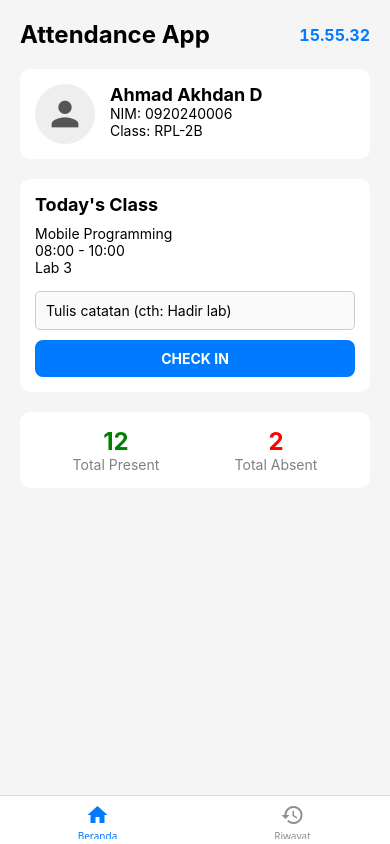
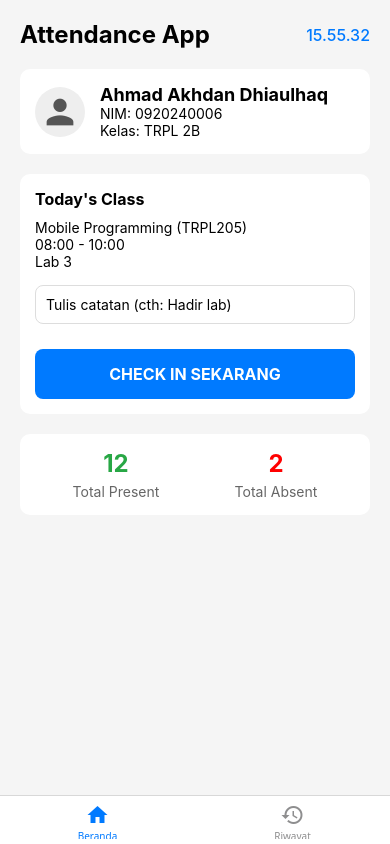
Before and after one commit to AhmadAkhdan/AttendanceApp, a React Native app: screen /HistoryList in a window 390 px wide. Built offline with nearby package versions, Linux system fonts and the light colour scheme.

Commit message:
Refactoring Using a Database

```diff
--- a/App.js
+++ b/App.js
@@ -3,6 +3,7 @@ import { NavigationContainer } from '@react-navigation/native';
 import { createBottomTabNavigator } from '@react-navigation/bottom-tabs';
 import { createNativeStackNavigator } from '@react-navigation/native-stack';
 import { MaterialIcons } from '@expo/vector-icons';
+import { AuthProvider } from './context/AuthContext';
 
 import Home from './pages/Home';
 import HistoryScreen from './pages/HistoryScreen';
@@ -22,6 +23,8 @@ function HistoryStack() {
 
 export default function App() {
   return (
+    // Tambahkan AuthProvider di sini untuk membungkus NavigationContainer
+    <AuthProvider>
       <NavigationContainer>
         <Tab.Navigator screenOptions={{ tabBarActiveTintColor: '#007AFF', headerShown: false }}>
           <Tab.Screen
@@ -42,5 +45,6 @@ export default function App() {
           />
         </Tab.Navigator>
       </NavigationContainer>
+    </AuthProvider>
   );
 }
--- /dev/null
+++ b/context/AuthContext.js
@@ -0,0 +1,17 @@
+import React, { createContext, useState } from 'react';
+
+export const AuthContext = createContext();
+
+export const AuthProvider = ({ children }) => {
+  // Data akun yang sedang login
+  const [userData] = useState({
+    nim_mhs: "0920240006",
+    nama: "Ahmad Akhdan Dhiaulhaq"
+  });
+
+  return (
+    <AuthContext.Provider value={{ userData }}>
+      {children}
+    </AuthContext.Provider>
+  );
+};
--- a/pages/DetailScreen.js
+++ b/pages/DetailScreen.js
@@ -1,4 +1,4 @@
-import React from "react";
+import React from 'react';
 import { View, Text, SafeAreaView, StyleSheet } from 'react-native';
 
 export default function DetailScreen({ route }) {
@@ -16,19 +16,25 @@ export default function DetailScreen({ route }) {
 
         <View style={styles.row}>
           <Text style={styles.label}>Status:</Text>
-          <Text style={[styles.value, dataPresensi.status === "Present" ? styles.present : styles.absent]}>
+          <Text style={[
+            styles.value,
+            dataPresensi.status === 'Present' ? styles.present :
+            dataPresensi.status === 'Late' ? styles.late : styles.absent
+          ]}>
             {dataPresensi.status}
           </Text>
         </View>
 
         <View style={styles.row}>
           <Text style={styles.label}>Ruangan:</Text>
-          <Text style={styles.value}>{dataPresensi.room}</Text>
+          {/* Ini yang bikin kosong tadi, sekarang udah diganti jadi 'ruangan' */}
+          <Text style={styles.value}>{dataPresensi.ruangan}</Text>
         </View>
 
         <View style={styles.row}>
           <Text style={styles.label}>Dosen Pengampu:</Text>
-          <Text style={styles.value}>{dataPresensi.lecturer}</Text>
+          {/* Ini juga diganti jadi 'dosenPengampu' */}
+          <Text style={styles.value}>{dataPresensi.dosenPengampu}</Text>
         </View>
       </View>
     </SafeAreaView>
@@ -36,12 +42,13 @@ export default function DetailScreen({ route }) {
 }
 
 const styles = StyleSheet.create({
-  container: { flex: 1, backgroundColor: "#F5F5F5", padding: 20 },
-  card: { backgroundColor: "white", padding: 20, borderRadius: 10, elevation: 3 },
-  title: { fontSize: 22, fontWeight: "bold", borderBottomWidth: 1, borderBottomColor: '#eee', paddingBottom: 15, marginBottom: 15 },
-  row: { flexDirection: 'row', justifyContent: 'space-between', marginBottom: 12 },
-  label: { fontSize: 16, color: "gray" },
-  value: { fontSize: 16, fontWeight: "bold", color: "#333" },
-  present: { color: "green" },
-  absent: { color: "red" }
+  container: { flex: 1, backgroundColor: '#F5F5F5', padding: 20 },
+  card: { backgroundColor: '#FFF', padding: 20, borderRadius: 10, elevation: 2 },
+  title: { fontSize: 20, fontWeight: 'bold', marginBottom: 20, color: '#333' },
+  row: { flexDirection: 'row', justifyContent: 'space-between', marginBottom: 15 },
+  label: { fontSize: 16, color: '#666' },
+  value: { fontSize: 16, fontWeight: 'bold', color: '#333' },
+  present: { color: '#28A745' },
+  late: { color: '#FD7E14' },
+  absent: { color: '#DC3545' }
 });
--- a/pages/HistoryScreen.js
+++ b/pages/HistoryScreen.js
@@ -1,59 +1,69 @@
-import React, { useState, useEffect } from "react";
-import {
-  View,
-  Text,
-  SafeAreaView,
-  StyleSheet,
-  FlatList,
-  TouchableOpacity,
-  ActivityIndicator
-} from 'react-native';
+import React, { useState, useCallback, useContext } from 'react';
+import { View, Text, SafeAreaView, StyleSheet, FlatList, TouchableOpacity, ActivityIndicator } from 'react-native';
 import { MaterialIcons } from '@expo/vector-icons';
+import { useFocusEffect } from '@react-navigation/native';
+import { AuthContext } from '../context/AuthContext';
 
 export default function HistoryScreen({ navigation }) {
+  const { userData } = useContext(AuthContext);
+
   const [historyData, setHistoryData] = useState([]);
   const [isLoading, setIsLoading] = useState(false);
   const [isRefreshing, setIsRefreshing] = useState(false);
-  const [page, setPage] = useState(1);
 
-  const fetchAttendanceData = (isInitial = false) => {
-    if (isLoading) return;
+  // Pagination State
+  const [page, setPage] = useState(0);
+  const [isLastPage, setIsLastPage] = useState(false);
+
+  // URL Backend (Pakai IP Laptop)
+  const BASE_URL = "http://192.168.1.106:8080/api/presensi";
+
+  // FUNGSI GET API DENGAN PAGINATION
+  const fetchAttendanceData = async (targetPage = 0) => {
+    if (isLoading || (isLastPage && targetPage !== 0)) return;
 
     setIsLoading(true);
 
-    setTimeout(() => {
-      const newItems = [];
-      const startIdx = isInitial ? 0 : historyData.length;
+    try {
+      // Memanggil API Spring Boot
+      const response = await fetch(`${BASE_URL}/history/${userData.nim_mhs}?page=${targetPage}&size=10`);
+      const json = await response.json();
 
-      for (let i = 1; i <= 10; i++) {
-        newItems.push({
-          id: (startIdx + i).toString(),
-          course: `Mata Kuliah #${startIdx + i}`,
-          date: "2026-04-14",
-          status: i % 3 === 0 ? "Absent" : "Present",
-          room: "Lab 3",
-          lecturer: "Dosen Pengampu"
-        });
+      // Spring Boot Pageable menyimpan array di dalam properti 'content'
+      const newItems = json.content;
+
+      if (targetPage === 0) {
+        setHistoryData(newItems); // Refresh halaman awal
+      } else {
+        setHistoryData(prev => [...prev, ...newItems]); // Append (Load More)
       }
 
-      setHistoryData(isInitial ? newItems : [...historyData, ...newItems]);
+      setPage(targetPage);
+      setIsLastPage(json.last); // 'last' adalah boolean dari Spring Boot
+
+    } catch (error) {
+      console.error("Gagal tarik data:", error);
+    } finally {
       setIsLoading(false);
       setIsRefreshing(false);
-    }, 1500);
+    }
   };
 
-  useEffect(() => {
-    fetchAttendanceData(true);
-  }, []);
+  // Otomatis refresh saat Tab History dibuka
+  useFocusEffect(
+    useCallback(() => {
+      fetchAttendanceData(0);
+    }, [])
+  );
 
   const onRefresh = () => {
     setIsRefreshing(true);
-    fetchAttendanceData(true);
+    fetchAttendanceData(0);
   };
 
   const handleLoadMore = () => {
-    if (historyData.length >= 10 && !isLoading) {
-      fetchAttendanceData(false);
+    if (!isLastPage && !isLoading) {
+      fetchAttendanceData(page + 1);
     }
   };
 
@@ -64,9 +74,9 @@ export default function HistoryScreen({ navigation }) {
     >
       <View style={{ flex: 1 }}>
         <Text style={styles.course}>{item.course}</Text>
-        <Text style={styles.date}>{item.date}</Text>
+        <Text style={styles.date}>{item.date} | {item.jamPresensi}</Text>
       </View>
-      <Text style={item.status === "Present" ? styles.present : styles.absent}>
+      <Text style={item.status === "Present" ? styles.present : item.status === "Late" ? styles.late : styles.absent}>
         {item.status}
       </Text>
       <MaterialIcons name="chevron-right" size={24} color="#999" style={{ marginLeft: 10 }} />
@@ -77,8 +87,8 @@ export default function HistoryScreen({ navigation }) {
     if (!isLoading) return null;
     return (
       <View style={styles.footerLoader}>
-        <ActivityIndicator size="small" color="#0056A0" />
-        <Text style={styles.loaderText}>Memuat riwayat lama...</Text>
+        <ActivityIndicator size="small" color="#007AFF" />
+        <Text style={styles.loaderText}>Menarik data dari server...</Text>
       </View>
     );
   };
@@ -87,17 +97,16 @@ export default function HistoryScreen({ navigation }) {
     <SafeAreaView style={styles.container}>
       <FlatList
         data={historyData}
-        keyExtractor={(item) => item.id}
+        keyExtractor={(item, index) => item.id ? item.id.toString() : index.toString()}
         renderItem={renderItem}
         contentContainerStyle={styles.content}
-
         refreshing={isRefreshing}
         onRefresh={onRefresh}
         onEndReached={handleLoadMore}
         onEndReachedThreshold={0.5}
         ListFooterComponent={renderFooter}
         ListEmptyComponent={
-          !isLoading && <Text style={styles.emptyText}>Tidak ada riwayat.</Text>
+          !isLoading && <Text style={styles.emptyText}>Tidak ada riwayat absensi.</Text>
         }
       />
     </SafeAreaView>
@@ -105,27 +114,15 @@ export default function HistoryScreen({ navigation }) {
 }
 
 const styles = StyleSheet.create({
-  container: { flex: 1, backgroundColor: "#F5F5F5" },
+  container: { flex: 1, backgroundColor: '#F5F5F5' },
   content: { padding: 20 },
-  item: {
-    flexDirection: "row",
-    alignItems: "center",
-    backgroundColor: "white",
-    padding: 15,
-    borderRadius: 8,
-    marginBottom: 10,
-    elevation: 2
-  },
-  course: { fontSize: 16, fontWeight: "bold", color: "#333" },
-  date: { fontSize: 12, color: "gray", marginTop: 4 },
-  present: { color: "green", fontWeight: "bold", marginRight: 5 },
-  absent: { color: "red", fontWeight: "bold", marginRight: 5 },
-  footerLoader: {
-    paddingVertical: 20,
-    alignItems: 'center',
-    flexDirection: 'row',
-    justifyContent: 'center'
-  },
-  loaderText: { marginLeft: 10, color: '#666', fontSize: 12 },
-  emptyText: { textAlign: 'center', marginTop: 50, color: '#999' }
+  item: { flexDirection: 'row', backgroundColor: '#FFF', padding: 15, borderRadius: 10, alignItems: 'center', marginBottom: 10, elevation: 1 },
+  course: { fontSize: 16, fontWeight: 'bold', color: '#333' },
+  date: { fontSize: 14, color: '#666', marginTop: 4 },
+  present: { color: '#28A745', fontWeight: 'bold' },
+  absent: { color: '#DC3545', fontWeight: 'bold' },
+  late: { color: '#FD7E14', fontWeight: 'bold' },
+  footerLoader: { paddingVertical: 20, alignItems: 'center' },
+  loaderText: { marginTop: 10, color: '#666' },
+  emptyText: { textAlign: 'center', color: '#999', marginTop: 50, fontSize: 16 }
 });
--- a/pages/Home.js
+++ b/pages/Home.js
@@ -1,12 +1,18 @@
-import React, { useState, useEffect, useMemo, useRef } from "react";
-import { View, Text, StyleSheet, SafeAreaView, TouchableOpacity, ScrollView, Alert, TextInput } from "react-native";
-import { MaterialIcons } from "@expo/vector-icons";
+import React, { useState, useEffect, useMemo, useRef, useContext } from 'react';
+import { View, Text, SafeAreaView, StyleSheet, TouchableOpacity, ScrollView, Alert, TextInput, ActivityIndicator } from 'react-native';
+import { MaterialIcons } from '@expo/vector-icons';
+import { AuthContext } from '../context/AuthContext';
 
-const Home = () => {
+const Home = ({ navigation }) => {
+  const { userData } = useContext(AuthContext);
+
   const [isCheckedIn, setIsCheckedIn] = useState(false);
-  const [currentTime, setCurrentTime] = useState("Memuat jam...");
-  const [note, setNote] = useState("");
+  const [currentTime, setCurrentTime] = useState('Memuat jam...');
+  const [note, setNote] = useState('');
+  const [isPosting, setIsPosting] = useState(false);
   const noteInputRef = useRef(null);
+
+  const BASE_URL = "http://192.168.1.106:8080/api/presensi";
 
   const attendanceStats = useMemo(() => {
     return { totalPresent: 12, totalAbsent: 2 };
@@ -14,54 +20,86 @@ const Home = () => {
 
   useEffect(() => {
     const timer = setInterval(() => {
-      const timeString = new Date().toLocaleTimeString('id-ID', {
-        hour: '2-digit', minute: '2-digit', second: '2-digit'
-      });
-      setCurrentTime(timeString);
+      setCurrentTime(new Date().toLocaleTimeString('id-ID', { hour12: false }));
     }, 1000);
-
     return () => clearInterval(timer);
   }, []);
 
-  const handleCheckIn = () => {
-    if (isCheckedIn) {
-      Alert.alert("Perhatian", "Anda sudah melakukan Check In untuk kelas ini.");
-      return;
-    }
-
+  const handleCheckIn = async () => {
+    if (isCheckedIn) return Alert.alert("Perhatian", "Anda sudah Check In.");
     if (note.trim() === '') {
       Alert.alert("Peringatan", "Catatan kehadiran wajib diisi!");
       if (noteInputRef.current) noteInputRef.current.focus();
       return;
     }
 
+    setIsPosting(true);
+    const now = new Date();
+
+    const payload = {
+      kodeMk: "TRPL205",
+      course: "Mobile Programming",
+      status: "Present",
+      nimMhs: userData.nim_mhs,
+      pertemuanke: 6,
+      date: now.toISOString().split('T')[0],
+      jamPresensi: now.toLocaleTimeString('id-ID', { hour12: false }),
+      ruangan: "Lab Komputer 3",
+      dosenPengampu: "Tim Dosen TRPL"
+    };
+
+    try {
+      const response = await fetch(BASE_URL, {
+        method: 'POST',
+        headers: {
+          'Content-Type': 'application/json',
+          'Accept': 'application/json'
+        },
+        body: JSON.stringify(payload)
+      });
+
+      const result = await response.json();
+
+      if (response.ok) {
         setIsCheckedIn(true);
-    Alert.alert("Sukses", `Berhasil Check In pada pukul ${currentTime}`);
+        Alert.alert("Berhasil!", "Presensi masuk ke Database Java Spring.", [
+          { text: "Lihat Riwayat", onPress: () => navigation.navigate('HistoryTab') }
+        ]);
+      } else {
+        Alert.alert("Gagal", result.message || "Terjadi kesalahan di server.");
+      }
+    } catch (error) {
+      Alert.alert("Error Jaringan", "Pastikan IP Laptop benar dan Spring Boot berjalan.");
+      console.error(error);
+    } finally {
+      setIsPosting(false);
+    }
   };
 
   return (
     <SafeAreaView style={styles.container}>
       <ScrollView contentContainerStyle={styles.content}>
-
         <View style={styles.headerRow}>
           <Text style={styles.title}>Attendance App</Text>
           <Text style={styles.clockText}>{currentTime}</Text>
         </View>
 
+        {/* Student Card */}
         <View style={styles.card}>
           <View style={styles.icon}>
             <MaterialIcons name="person" size={40} color="#555" />
           </View>
           <View>
-            <Text style={styles.name}>Ahmad Akhdan D</Text>
-            <Text>NIM: 0920240006</Text>
-            <Text>Class: RPL-2B</Text>
+            <Text style={styles.name}>{userData.nama}</Text>
+            <Text>NIM: {userData.nim_mhs}</Text>
+            <Text>Kelas: TRPL 2B</Text>
           </View>
         </View>
 
+        {/* Today's Class */}
         <View style={styles.classCard}>
           <Text style={styles.subtitle}>Today's Class</Text>
-          <Text>Mobile Programming</Text>
+          <Text>Mobile Programming (TRPL205)</Text>
           <Text>08:00 - 10:00</Text>
           <Text>Lab 3</Text>
 
@@ -75,17 +113,22 @@ const Home = () => {
             />
           )}
 
+          {isPosting ? (
+            <ActivityIndicator size="large" color="#007AFF" style={{ marginTop: 15 }} />
+          ) : (
             <TouchableOpacity
               style={[styles.button, isCheckedIn ? styles.buttonDisabled : styles.buttonActive]}
               onPress={handleCheckIn}
               disabled={isCheckedIn}
             >
               <Text style={styles.buttonText}>
-              {isCheckedIn ? "CHECKED IN" : "CHECK IN"}
+                {isCheckedIn ? "CHECKED IN" : "CHECK IN SEKARANG"}
               </Text>
             </TouchableOpacity>
+          )}
         </View>
 
+        {/* Stats Card */}
         <View style={styles.statsCard}>
           <View style={styles.statBox}>
             <Text style={styles.statNumber}>{attendanceStats.totalPresent}</Text>
@@ -96,32 +139,31 @@ const Home = () => {
             <Text style={styles.statLabel}>Total Absent</Text>
           </View>
         </View>
-
       </ScrollView>
     </SafeAreaView>
   );
 };
 
 const styles = StyleSheet.create({
-  container: { flex: 1, backgroundColor: "#F5F5F5" },
-  content: { padding: 20, paddingBottom: 40 },
+  container: { flex: 1, backgroundColor: '#F5F5F5' },
+  content: { padding: 20 },
   headerRow: { flexDirection: 'row', justifyContent: 'space-between', alignItems: 'center', marginBottom: 20 },
-  title: { fontSize: 24, fontWeight: "bold" },
-  clockText: { fontSize: 16, fontWeight: 'bold', color: '#007AFF', fontVariant: ['tabular-nums'] },
-  card: { flexDirection: "row", backgroundColor: "white", padding: 15, borderRadius: 10, marginBottom: 20 },
-  icon: { width: 60, height: 60, borderRadius: 30, backgroundColor: "#eee", alignItems: "center", justifyContent: "center", marginRight: 15 },
-  name: { fontSize: 18, fontWeight: "bold" },
-  classCard: { backgroundColor: "white", padding: 15, borderRadius: 10, marginBottom: 20 },
-  subtitle: { fontSize: 18, fontWeight: "bold", marginBottom: 10 },
-  button: { marginTop: 10, padding: 10, borderRadius: 8, alignItems: "center" },
-  buttonActive: { backgroundColor: "#007AFF" },
-  buttonDisabled: { backgroundColor: "#ABC4FF" },
-  buttonText: { color: "white", fontWeight: "bold" },
-  inputCatatan: { borderWidth: 1, borderColor: '#ccc', borderRadius: 5, padding: 10, marginTop: 15, backgroundColor: '#fafafa' },
-  statsCard: { flexDirection: 'row', justifyContent: 'space-around', backgroundColor: 'white', padding: 15, borderRadius: 10, marginBottom: 20 },
+  title: { fontSize: 24, fontWeight: 'bold' },
+  clockText: { fontSize: 16, color: '#007AFF', fontWeight: '500' },
+  card: { flexDirection: 'row', backgroundColor: '#FFF', padding: 15, borderRadius: 10, alignItems: 'center', marginBottom: 20, elevation: 2 },
+  icon: { width: 50, height: 50, backgroundColor: '#EEE', borderRadius: 25, justifyContent: 'center', alignItems: 'center', marginRight: 15 },
+  name: { fontSize: 18, fontWeight: 'bold' },
+  classCard: { backgroundColor: '#FFF', padding: 15, borderRadius: 10, marginBottom: 20, elevation: 2 },
+  subtitle: { fontSize: 16, fontWeight: 'bold', marginBottom: 10 },
+  inputCatatan: { borderWidth: 1, borderColor: '#DDD', borderRadius: 8, padding: 10, marginTop: 15, marginBottom: 15 },
+  button: { padding: 15, borderRadius: 8, alignItems: 'center', marginTop: 10 },
+  buttonActive: { backgroundColor: '#007AFF' },
+  buttonDisabled: { backgroundColor: '#A0C4FF' },
+  buttonText: { color: '#FFF', fontWeight: 'bold', fontSize: 16 },
+  statsCard: { flexDirection: 'row', justifyContent: 'space-around', backgroundColor: '#FFF', padding: 15, borderRadius: 10, elevation: 2 },
   statBox: { alignItems: 'center' },
-  statNumber: { fontSize: 24, fontWeight: 'bold', color: 'green' },
-  statLabel: { fontSize: 14, color: 'gray' }
+  statNumber: { fontSize: 24, fontWeight: 'bold', color: '#28A745' },
+  statLabel: { fontSize: 14, color: '#666', marginTop: 5 }
 });
 
 export default Home;
```
Lines whose indentation alone changed are shown as unchanged.
